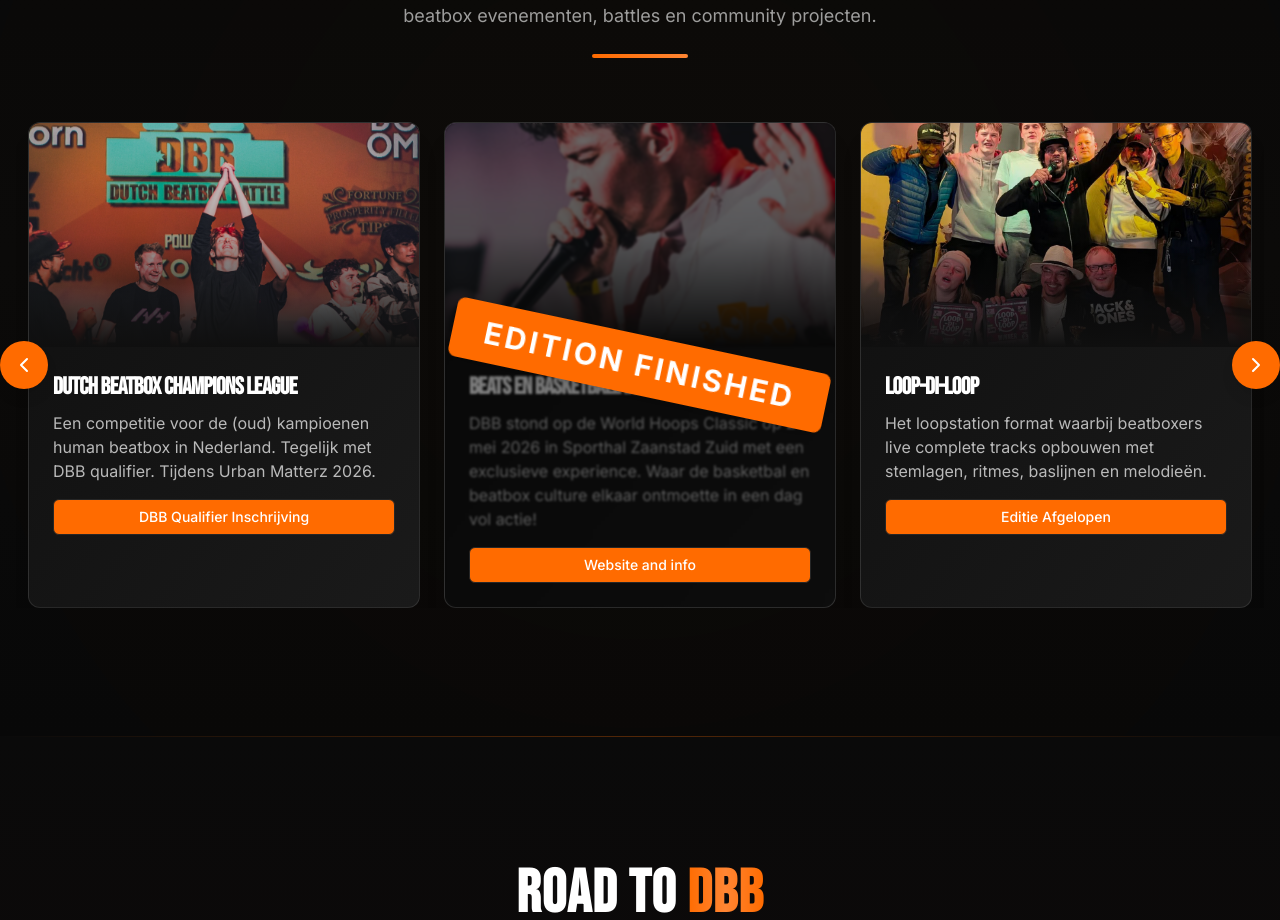
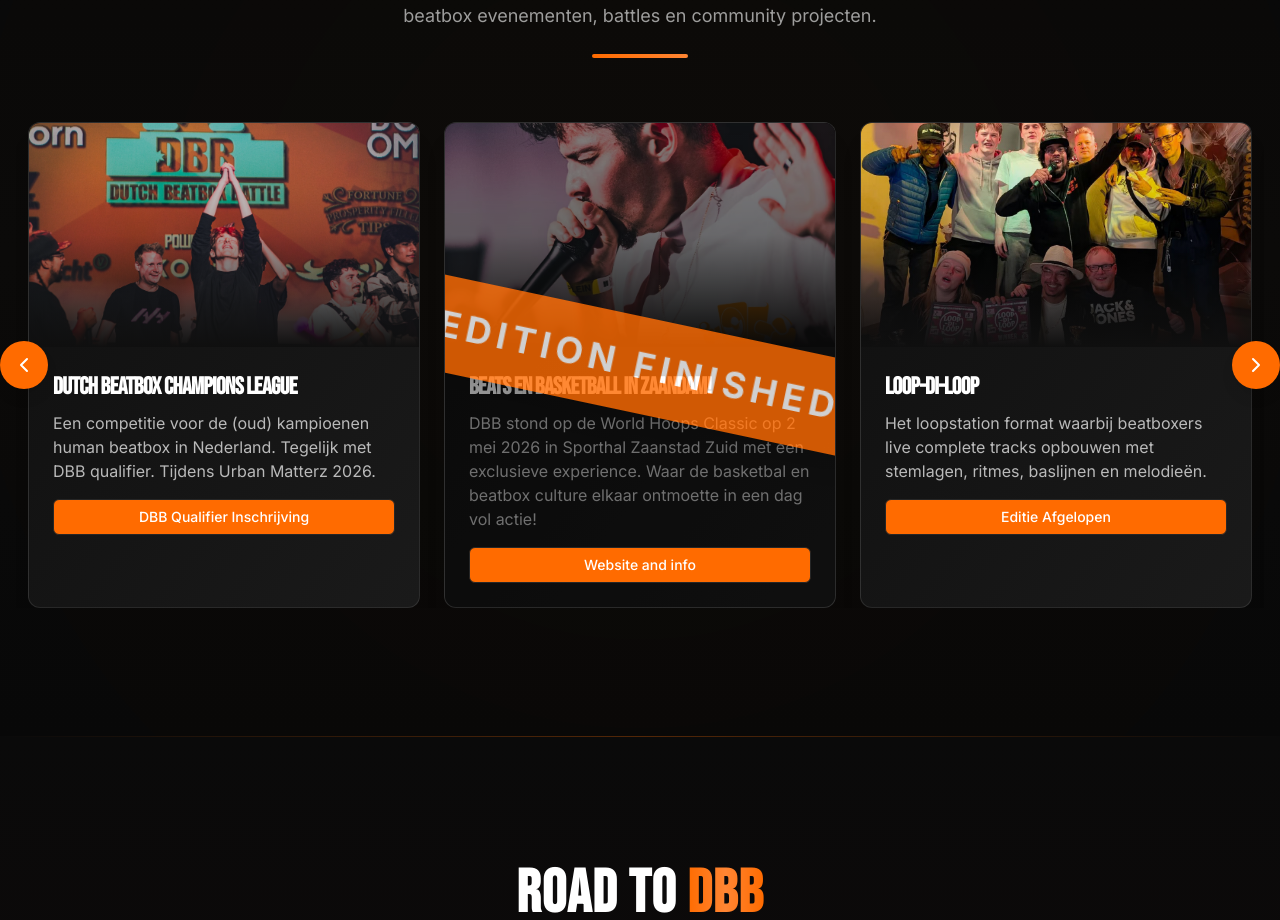
Before and after one commit to dutchbeatboxbattle/www, a Next.js app: page / in a window 1280 px wide. Shown: the part 2350-3270 px from the top of the page. Built offline with nearby package versions, Linux system fonts and the light colour scheme.

Commit message:
Update ProjectsCarousel.tsx

```diff
--- a/src/components/ProjectsCarousel.tsx
+++ b/src/components/ProjectsCarousel.tsx
@@ -35,12 +35,12 @@
 
         {/* Finished overlay */}
         {project.isFinished && (
-        <div className="absolute inset-0 z-20 flex items-center justify-center pointer-events-none">
-          {/* Placeholder overlay - kan worden vervangen met custom image */}
+          <div className="absolute inset-0 z-20 flex items-center justify-center pointer-events-none opacity-80">
             <div className="absolute inset-0 bg-black/50 backdrop-blur-[1px]" />
-          <div className="relative z-10 transform rotate-12">
-            <div className="bg-[#FF6B00] px-8 py-3 rounded-lg shadow-xl">
-              <span className="text-2xl md:text-3xl font-bold text-white tracking-widest">
+
+            <div className="relative z-10 w-[120%] transform rotate-12">
+              <div className="bg-[#FF6B00] h-20 md:h-24 px-6 rounded-lg shadow-xl flex items-center justify-center">
+                <span className="whitespace-nowrap text-[22px] sm:text-3xl md:text-4xl font-bold text-white tracking-[0.15em] leading-none">
                   EDITION FINISHED
                 </span>
               </div>
```
Lines whose indentation alone changed are shown as unchanged.
